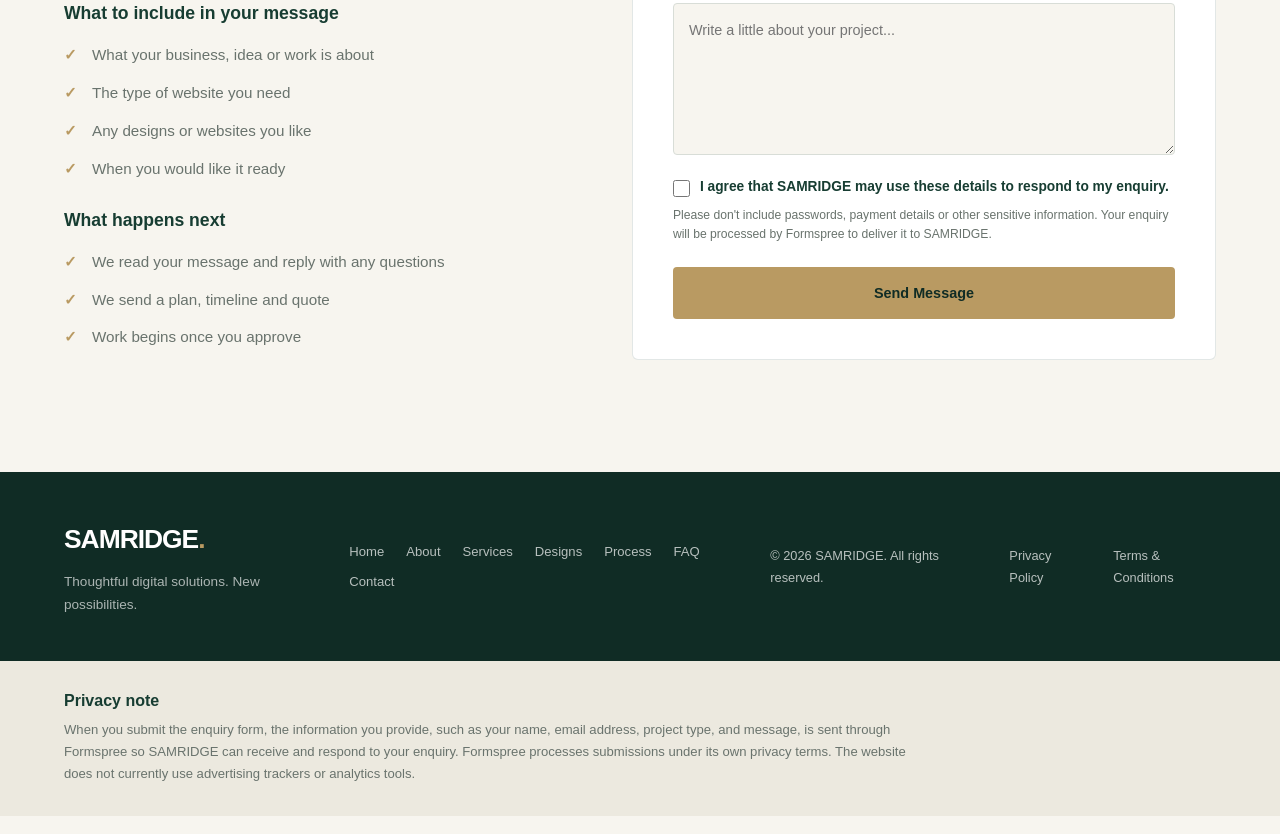
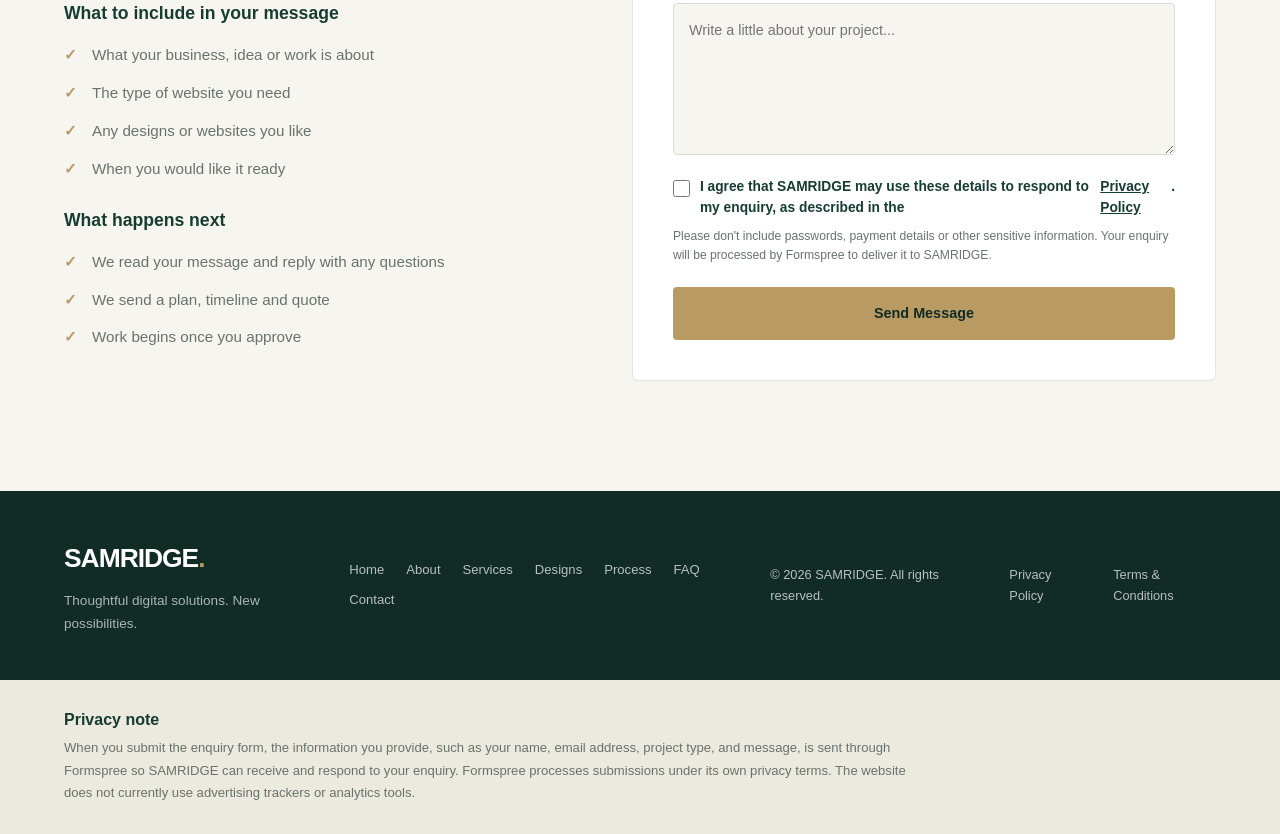
Before and after one commit to samah-076/samridge-website, a plain HTML site: page contact.html in a window 1280 px wide. Shown: the part 1019-1853 px from the top of the page. Drawn offline with Linux system fonts and the light colour scheme.

Commit message:
Update contact.html

```diff
--- a/contact.html
+++ b/contact.html
@@ -145,7 +145,7 @@
                     <div class="form-group privacy-consent">
                         <label>
                             <input type="checkbox" name="privacy_consent" value="I agree to be contacted about this enquiry" required>
-                            I agree that SAMRIDGE may use these details to respond to my enquiry.
+                            I agree that SAMRIDGE may use these details to respond to my enquiry, as described in the <a href="privacy.html" style="text-decoration:underline;">Privacy Policy</a>.
                         </label>
                         <small>Please don't include passwords, payment details or other sensitive information. Your enquiry will be processed by Formspree to deliver it to SAMRIDGE.</small>
                     </div>
```
